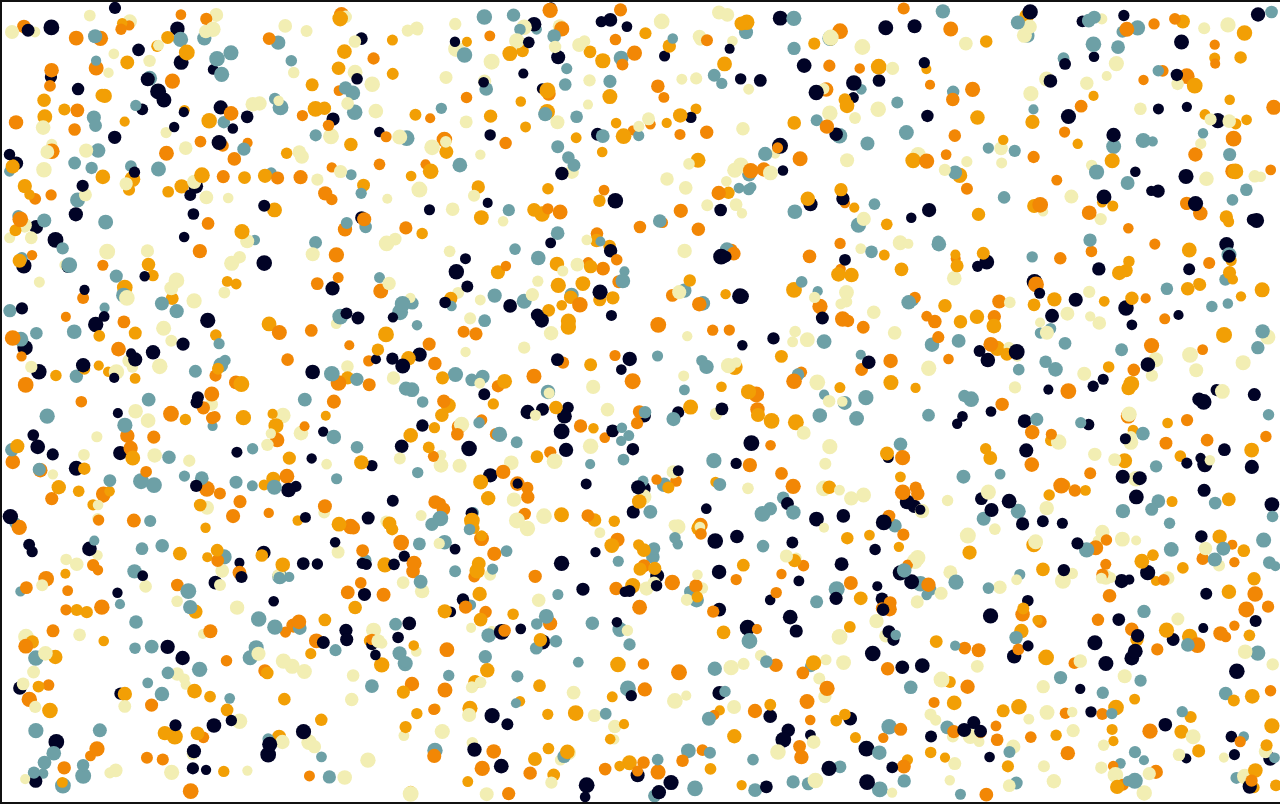
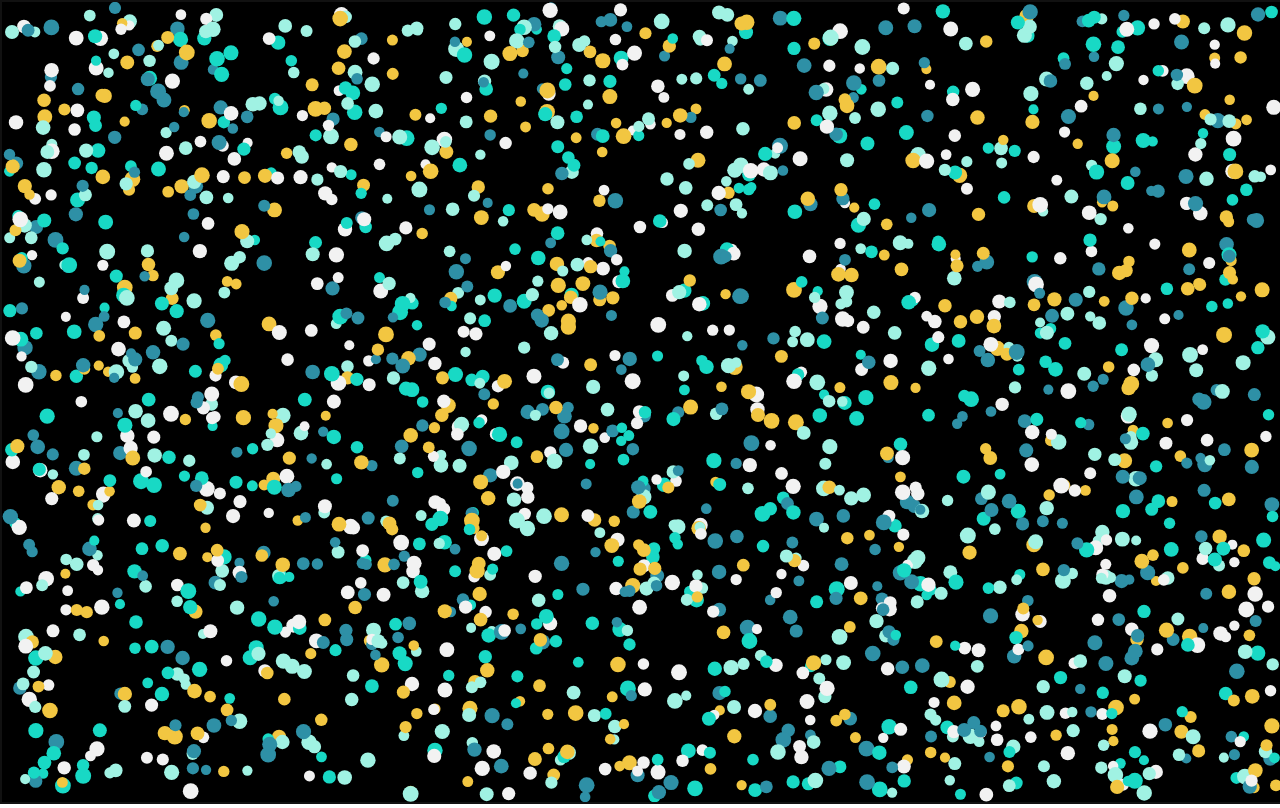
Before and after one commit to rishi2156/Canvas, a plain HTML site: page index.html in a window 1280 px wide. Drawn offline with Linux system fonts and the light colour scheme.

Commit message:
removing bogus file

```diff
--- a/canvas.js
+++ b/canvas.js
@@ -50,7 +50,7 @@ var mouse = {
 var maxradius = 40;
 // var minradius = 5;
 
-var colorArray =['#010326','#6DA0A6','#F2EEB3','#F29F05','#F28705'];
+var colorArray =['#2E90A6','#18D9C5','#A0F2E3','#F2C641','#F2F2F2'];
 window.addEventListener('mousemove' , function(event){
     mouse.x=event.x;
     mouse.y=event.y;
--- a/style.css
+++ b/style.css
@@ -5,5 +5,5 @@
 
 canvas{
     border: 2px solid #111;
-    background-color: white;
+    background-color: black;
 }
```
Also changed, not shown: 1 other file.
